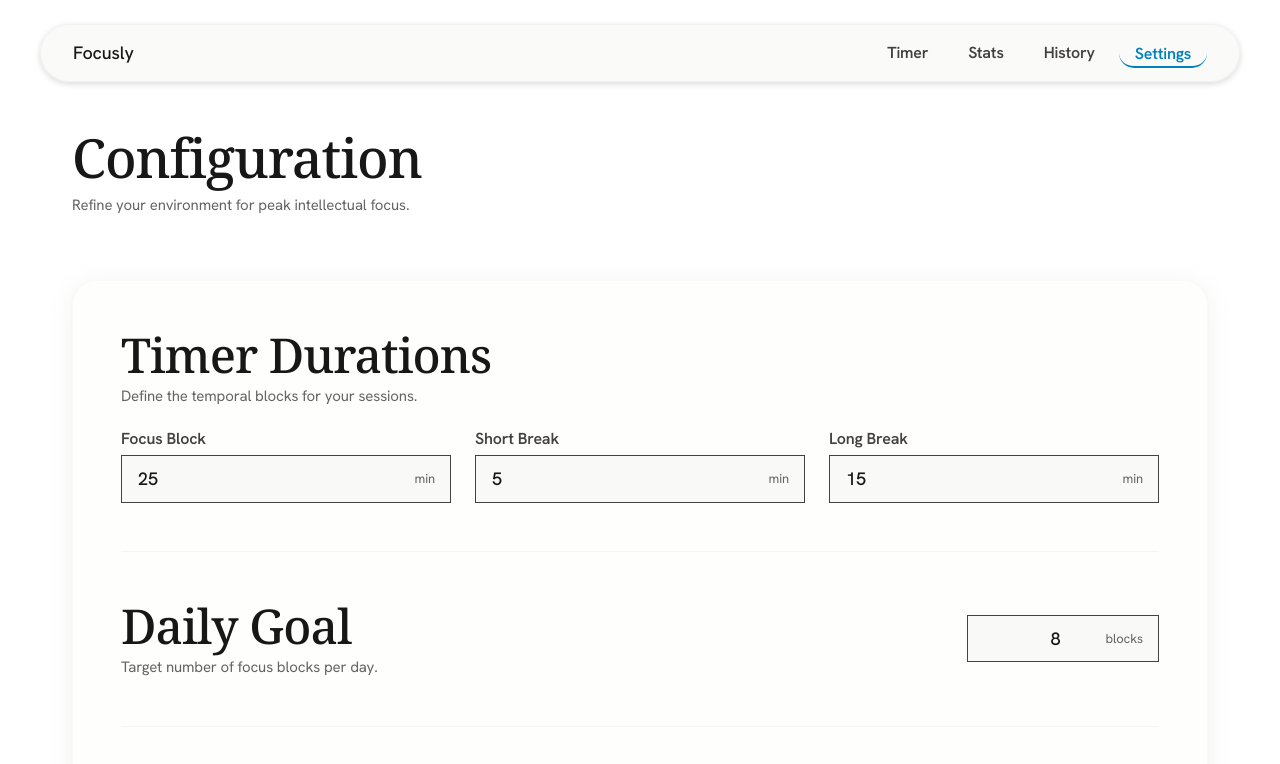
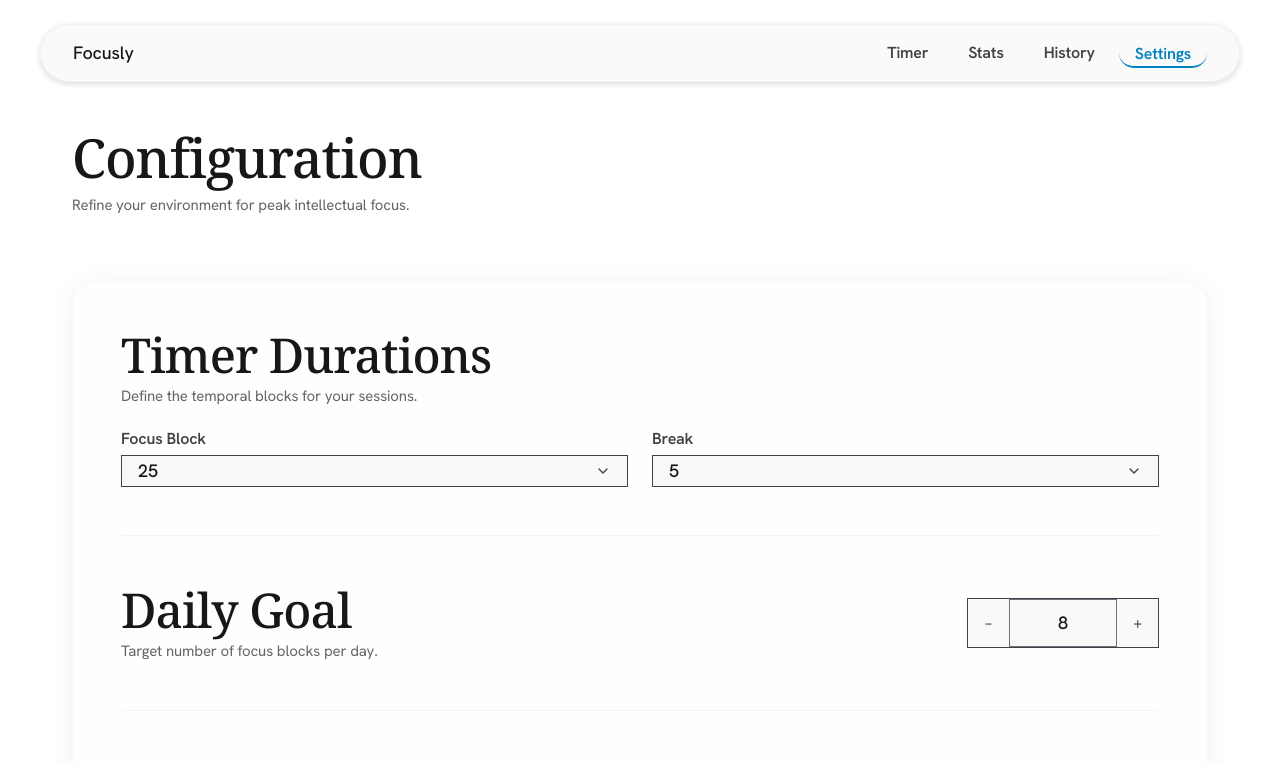
Before and after one commit to lequangtuyen543/Focusly, a React (Vite) app in the folder focusly-client/: page /settings in a window 1280 px wide. Shown: the top 764 px of the page. Built offline with nearby package versions, Linux system fonts and the light colour scheme.

Commit message:
Build SettingsPage UI

```diff
--- a/focusly-client/src/pages/SettingsPage.tsx
+++ b/focusly-client/src/pages/SettingsPage.tsx
@@ -1,13 +1,16 @@
-import { useState } from 'react'
+import { useState } from 'react';
+import { useSettingsStore } from '@/store/settingsStore';
+import {
+  Select,
+  SelectContent,
+  SelectItem,
+  SelectTrigger,
+  SelectValue,
+} from '@/components/ui/select';
 
 function SettingsPage() {
-  const [focusDuration, setFocusDuration] = useState(25)
-  const [shortBreak, setShortBreak] = useState(5)
-  const [longBreak, setLongBreak] = useState(15)
-  const [dailyGoal, setDailyGoal] = useState(8)
-  const [pushNotifications, setPushNotifications] = useState(true)
-  const [audioCues, setAudioCues] = useState(false)
-  const [strictMode, setStrictMode] = useState(false)
+  const { settings, updateSettings, resetSettings } = useSettingsStore();
+  const [strictMode, setStrictMode] = useState(false);
 
   return (
     <div className="flex flex-col gap-section-gap">
@@ -27,42 +30,42 @@ function SettingsPage() {
             <h2 className="font-heading text-heading-lg text-dark-charcoal mb-1">Timer Durations</h2>
             <p className="font-body text-body text-medium-gray">Define the temporal blocks for your sessions.</p>
           </div>
-          <div className="grid grid-cols-1 md:grid-cols-3 gap-6">
+          <div className="grid grid-cols-1 md:grid-cols-2 gap-6">
             <div className="flex flex-col gap-2">
               <label className="font-button-label text-button-label text-slate-gray">Focus Block</label>
-              <div className="relative">
-                <input
-                  className="w-full bg-ash-gray border border-slate-gray text-dark-charcoal font-subheading text-subheading px-4 py-3 rounded-none focus:outline-none focus:border-dark-charcoal focus:ring-1 focus:ring-dark-charcoal transition-all"
-                  type="number"
-                  value={focusDuration}
-                  onChange={(e) => setFocusDuration(Number(e.target.value))}
-                />
-                <span className="absolute right-4 top-1/2 -translate-y-1/2 text-medium-gray font-caption text-caption">min</span>
-              </div>
+              <Select
+                value={String(settings.focusDuration / 60)}
+                onValueChange={(val) => updateSettings({ focusDuration: Number(val) * 60 })}
+              >
+                <SelectTrigger className="w-full bg-ash-gray border border-slate-gray rounded-none py-3 px-4 h-auto font-subheading text-subheading focus-visible:border-dark-charcoal focus-visible:ring-1 focus-visible:ring-dark-charcoal">
+                  <SelectValue />
+                </SelectTrigger>
+                <SelectContent>
+                  <SelectItem value="15">15 min</SelectItem>
+                  <SelectItem value="20">20 min</SelectItem>
+                  <SelectItem value="25">25 min</SelectItem>
+                  <SelectItem value="30">30 min</SelectItem>
+                  <SelectItem value="45">45 min</SelectItem>
+                  <SelectItem value="50">50 min</SelectItem>
+                </SelectContent>
+              </Select>
             </div>
             <div className="flex flex-col gap-2">
-              <label className="font-button-label text-button-label text-slate-gray">Short Break</label>
-              <div className="relative">
-                <input
-                  className="w-full bg-ash-gray border border-slate-gray text-dark-charcoal font-subheading text-subheading px-4 py-3 rounded-none focus:outline-none focus:border-dark-charcoal focus:ring-1 focus:ring-dark-charcoal transition-all"
-                  type="number"
-                  value={shortBreak}
-                  onChange={(e) => setShortBreak(Number(e.target.value))}
-                />
-                <span className="absolute right-4 top-1/2 -translate-y-1/2 text-medium-gray font-caption text-caption">min</span>
-              </div>
-            </div>
-            <div className="flex flex-col gap-2">
-              <label className="font-button-label text-button-label text-slate-gray">Long Break</label>
-              <div className="relative">
-                <input
-                  className="w-full bg-ash-gray border border-slate-gray text-dark-charcoal font-subheading text-subheading px-4 py-3 rounded-none focus:outline-none focus:border-dark-charcoal focus:ring-1 focus:ring-dark-charcoal transition-all"
-                  type="number"
-                  value={longBreak}
-                  onChange={(e) => setLongBreak(Number(e.target.value))}
-                />
-                <span className="absolute right-4 top-1/2 -translate-y-1/2 text-medium-gray font-caption text-caption">min</span>
-              </div>
+              <label className="font-button-label text-button-label text-slate-gray">Break</label>
+              <Select
+                value={String(settings.breakDuration / 60)}
+                onValueChange={(val) => updateSettings({ breakDuration: Number(val) * 60 })}
+              >
+                <SelectTrigger className="w-full bg-ash-gray border border-slate-gray rounded-none py-3 px-4 h-auto font-subheading text-subheading focus-visible:border-dark-charcoal focus-visible:ring-1 focus-visible:ring-dark-charcoal">
+                  <SelectValue />
+                </SelectTrigger>
+                <SelectContent>
+                  <SelectItem value="3">3 min</SelectItem>
+                  <SelectItem value="5">5 min</SelectItem>
+                  <SelectItem value="10">10 min</SelectItem>
+                  <SelectItem value="15">15 min</SelectItem>
+                </SelectContent>
+              </Select>
             </div>
           </div>
         </section>
@@ -75,14 +78,43 @@ function SettingsPage() {
             <h2 className="font-heading text-heading-lg text-dark-charcoal mb-1">Daily Goal</h2>
             <p className="font-body text-body text-medium-gray">Target number of focus blocks per day.</p>
           </div>
-          <div className="w-full md:w-48 relative">
+          <div className="w-full md:w-48 relative flex items-center bg-ash-gray border border-slate-gray transition-all focus-within:border-dark-charcoal focus-within:ring-1 focus-within:ring-dark-charcoal">
+            <button
+               className="px-4 py-3 text-slate-gray hover:text-dark-charcoal focus:outline-none"
+               onClick={() => updateSettings({ dailyGoal: Math.max(1, settings.dailyGoal - 1) })}
+               type="button"
+            >
+              −
+            </button>
             <input
-              className="w-full bg-ash-gray border border-slate-gray text-dark-charcoal font-subheading text-subheading px-4 py-3 rounded-none focus:outline-none focus:border-dark-charcoal focus:ring-1 focus:ring-dark-charcoal transition-all text-center"
+              className="w-full bg-transparent text-dark-charcoal font-subheading text-subheading py-3 text-center focus:outline-none [appearance:textfield] [&::-webkit-outer-spin-button]:appearance-none [&::-webkit-inner-spin-button]:appearance-none"
               type="number"
-              value={dailyGoal}
-              onChange={(e) => setDailyGoal(Number(e.target.value))}
+              min={1}
+              max={20}
+              value={settings.dailyGoal || ''}
+              onChange={(e) => {
+                const val = parseInt(e.target.value, 10);
+                if (!isNaN(val)) {
+                  updateSettings({ dailyGoal: val });
+                } else if (e.target.value === '') {
+                  // Allow temporary empty state when clearing input
+                  updateSettings({ dailyGoal: 0 as any });
+                }
+              }}
+              onBlur={() => {
+                let val = settings.dailyGoal;
+                if (isNaN(val) || val < 1) val = 1;
+                if (val > 20) val = 20;
+                updateSettings({ dailyGoal: val });
+              }}
             />
-            <span className="absolute right-4 top-1/2 -translate-y-1/2 text-medium-gray font-caption text-caption">blocks</span>
+            <button
+               className="px-4 py-3 text-slate-gray hover:text-dark-charcoal focus:outline-none"
+               onClick={() => updateSettings({ dailyGoal: Math.min(20, (settings.dailyGoal || 0) + 1) })}
+               type="button"
+            >
+              +
+            </button>
           </div>
         </section>
 
@@ -101,15 +133,17 @@ function SettingsPage() {
                 <p className="font-caption text-caption text-medium-gray">Alerts when a block completes.</p>
               </div>
               <button
-                aria-checked={pushNotifications}
-                className="relative inline-flex h-6 w-11 flex-shrink-0 cursor-pointer rounded-full border-2 border-transparent bg-action-azure transition-colors duration-200 ease-in-out focus:outline-none focus:ring-2 focus:ring-action-azure focus:ring-offset-2"
+                aria-checked={settings.notificationEnabled}
+                className={`relative inline-flex h-6 w-11 flex-shrink-0 cursor-pointer rounded-full border-2 border-transparent transition-colors duration-200 ease-in-out focus:outline-none focus:ring-2 focus:ring-action-azure focus:ring-offset-2 ${
+                  settings.notificationEnabled ? 'bg-action-azure' : 'bg-outline-variant'
+                }`}
                 role="switch"
                 type="button"
-                onClick={() => setPushNotifications(!pushNotifications)}
+                onClick={() => updateSettings({ notificationEnabled: !settings.notificationEnabled })}
               >
                 <span
                   className={`pointer-events-none inline-block h-5 w-5 transform rounded-full bg-canvas-white shadow ring-0 transition duration-200 ease-in-out ${
-                    pushNotifications ? 'translate-x-5' : 'translate-x-0'
+                    settings.notificationEnabled ? 'translate-x-5' : 'translate-x-0'
                   }`}
                 />
               </button>
@@ -120,15 +154,17 @@ function SettingsPage() {
                 <p className="font-caption text-caption text-medium-gray">Subtle chimes for state transitions.</p>
               </div>
               <button
-                aria-checked={audioCues}
-                className="relative inline-flex h-6 w-11 flex-shrink-0 cursor-pointer rounded-full border-2 border-transparent bg-outline-variant transition-colors duration-200 ease-in-out focus:outline-none focus:ring-2 focus:ring-action-azure focus:ring-offset-2"
+                aria-checked={settings.soundEnabled}
+                className={`relative inline-flex h-6 w-11 flex-shrink-0 cursor-pointer rounded-full border-2 border-transparent transition-colors duration-200 ease-in-out focus:outline-none focus:ring-2 focus:ring-action-azure focus:ring-offset-2 ${
+                  settings.soundEnabled ? 'bg-action-azure' : 'bg-outline-variant'
+                }`}
                 role="switch"
                 type="button"
-                onClick={() => setAudioCues(!audioCues)}
+                onClick={() => updateSettings({ soundEnabled: !settings.soundEnabled })}
               >
                 <span
                   className={`pointer-events-none inline-block h-5 w-5 transform rounded-full bg-canvas-white shadow ring-0 transition duration-200 ease-in-out ${
-                    audioCues ? 'translate-x-5' : 'translate-x-0'
+                    settings.soundEnabled ? 'translate-x-5' : 'translate-x-0'
                   }`}
                 />
               </button>
@@ -140,7 +176,9 @@ function SettingsPage() {
               </div>
               <button
                 aria-checked={strictMode}
-                className="relative inline-flex h-6 w-11 flex-shrink-0 cursor-pointer rounded-full border-2 border-transparent bg-outline-variant transition-colors duration-200 ease-in-out focus:outline-none focus:ring-2 focus:ring-action-azure focus:ring-offset-2"
+                className={`relative inline-flex h-6 w-11 flex-shrink-0 cursor-pointer rounded-full border-2 border-transparent transition-colors duration-200 ease-in-out focus:outline-none focus:ring-2 focus:ring-action-azure focus:ring-offset-2 ${
+                  strictMode ? 'bg-action-azure' : 'bg-outline-variant'
+                }`}
                 role="switch"
                 type="button"
                 onClick={() => setStrictMode(!strictMode)}
@@ -166,14 +204,17 @@ function SettingsPage() {
             </p>
           </div>
           <div>
-            <button className="bg-transparent text-error border border-error/50 hover:bg-error/10 font-button-label text-button-label rounded-sm px-6 py-2 transition-all">
+            <button
+              className="bg-transparent text-error border border-error/50 hover:bg-error/10 font-button-label text-button-label rounded-sm px-6 py-2 transition-all"
+              onClick={resetSettings}
+            >
               Clear Data
             </button>
           </div>
         </section>
       </div>
     </div>
-  )
+  );
 }
 
-export default SettingsPage
+export default SettingsPage;
```
Also changed, not shown: 1 other file (tests, documents, lock files or other folders).
